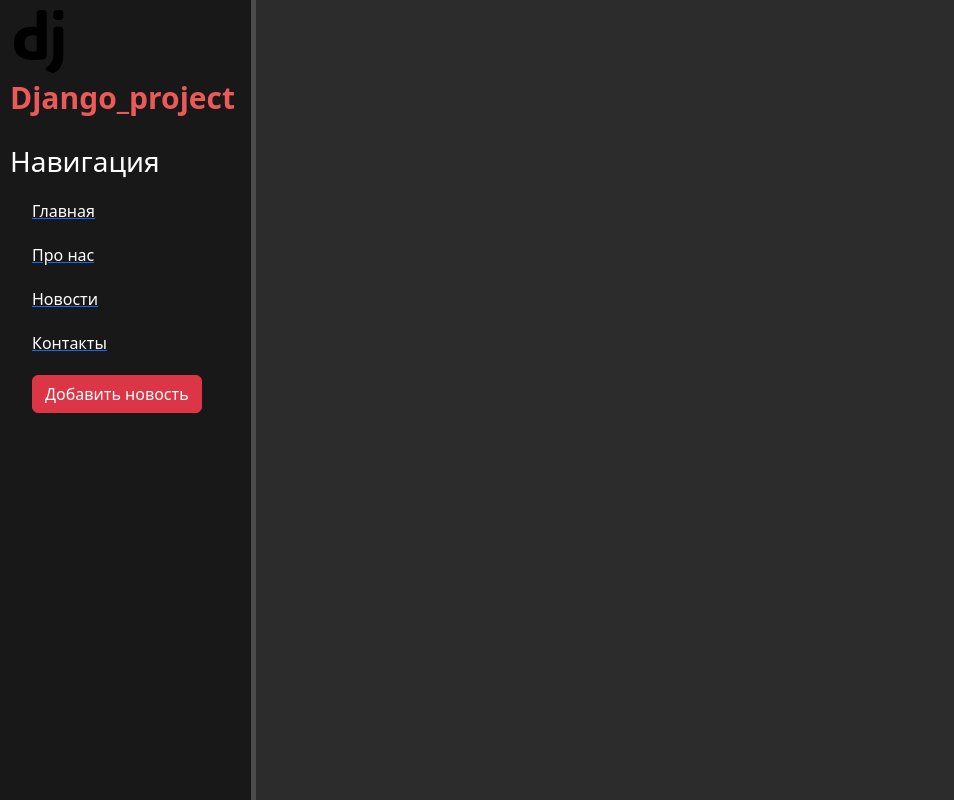
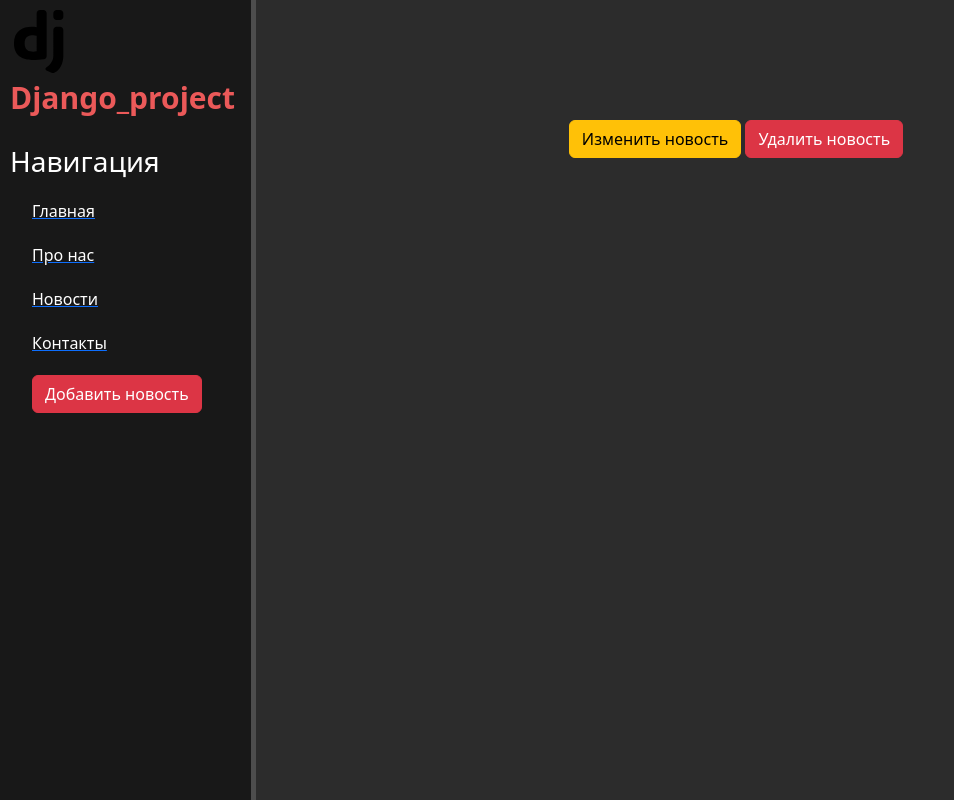
Before and after one commit to KhramovKhramov/django_web_app, a Django app: template django_project/news/templates/news/article_view.html in a window 1280 px wide. Shown: the whole page, without its empty margins (0-954 px from the left). Run offline with Django 4.2, Linux system fonts and the light colour scheme; the template is opened without the code that fills it, so the values that code supplies are empty.

Commit message:
feature: 'update' and 'delete' button added

```diff
--- a/django_project/news/templates/news/article_view.html
+++ b/django_project/news/templates/news/article_view.html
@@ -7,4 +7,6 @@
         <h1>{{ article.title }}</h1>
         <p>{{ article.date }}</p>
         <p>{{ article.text }}</p>
+        <a href="{% url 'article_update' article.id %}"><button class="btn btn-warning">Изменить новость</button></a>
+        <a href="{% url 'article_delete' article.id %}"><button class="btn btn-danger">Удалить новость</button></a>
 {% endblock %}
```
